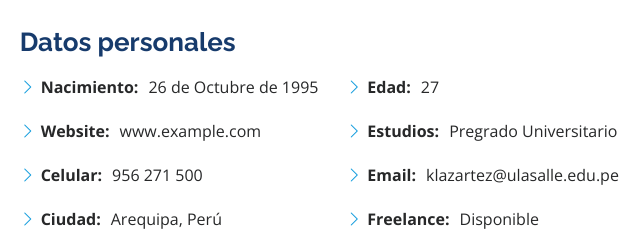
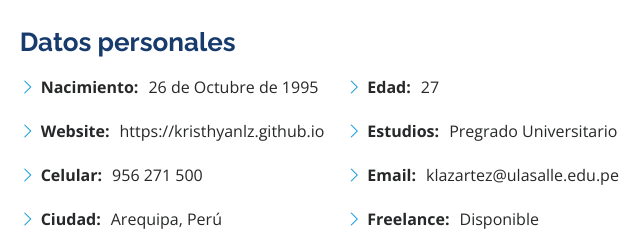
Before and after one commit to kristhyanlz/kristhyanlz.github.io, a plain HTML site: page index.html in a window 1280 px wide. Shown: the part 989-1226 px from the top of the page, 619-1259 px from the left. Drawn offline with nearby package versions, Linux system fonts and the light colour scheme.

Commit message:
Link actualizado

```diff
--- a/index.html
+++ b/index.html
@@ -99,7 +99,7 @@
               <div class="col-lg-6">
                 <ul>
                   <li><i class="bi bi-chevron-right"></i> <strong>Nacimiento:</strong> <span>26 de Octubre de 1995</span></li>
-                  <li><i class="bi bi-chevron-right"></i> <strong>Website:</strong> <span>www.example.com</span></li>
+                  <li><i class="bi bi-chevron-right"></i> <strong>Website:</strong> <span>https://kristhyanlz.github.io</span></li>
                   <li><i class="bi bi-chevron-right"></i> <strong>Celular:</strong> <span>956 271 500</span></li>
                   <li><i class="bi bi-chevron-right"></i> <strong>Ciudad:</strong> <span>Arequipa, Perú</span></li>
                 </ul>
```
